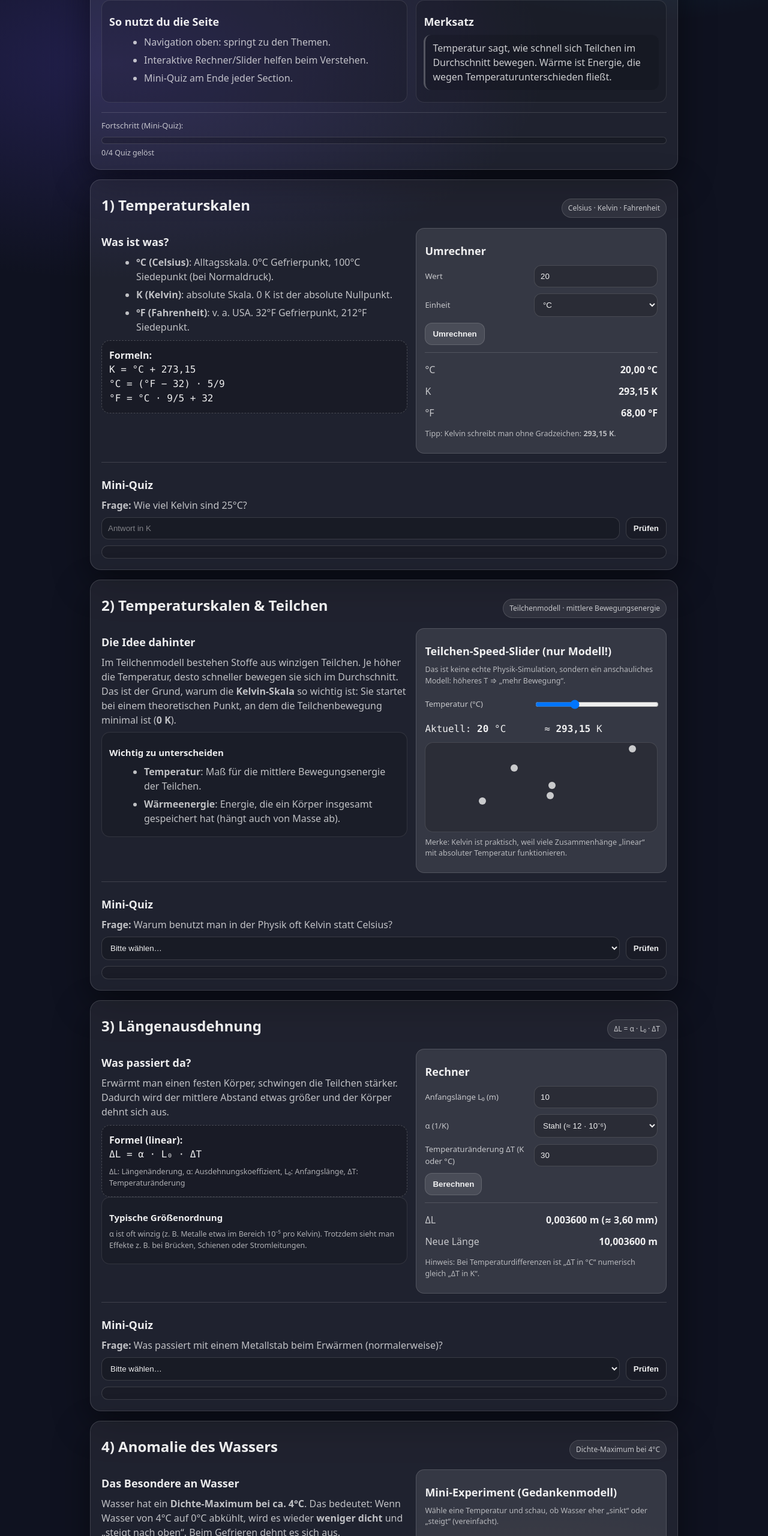
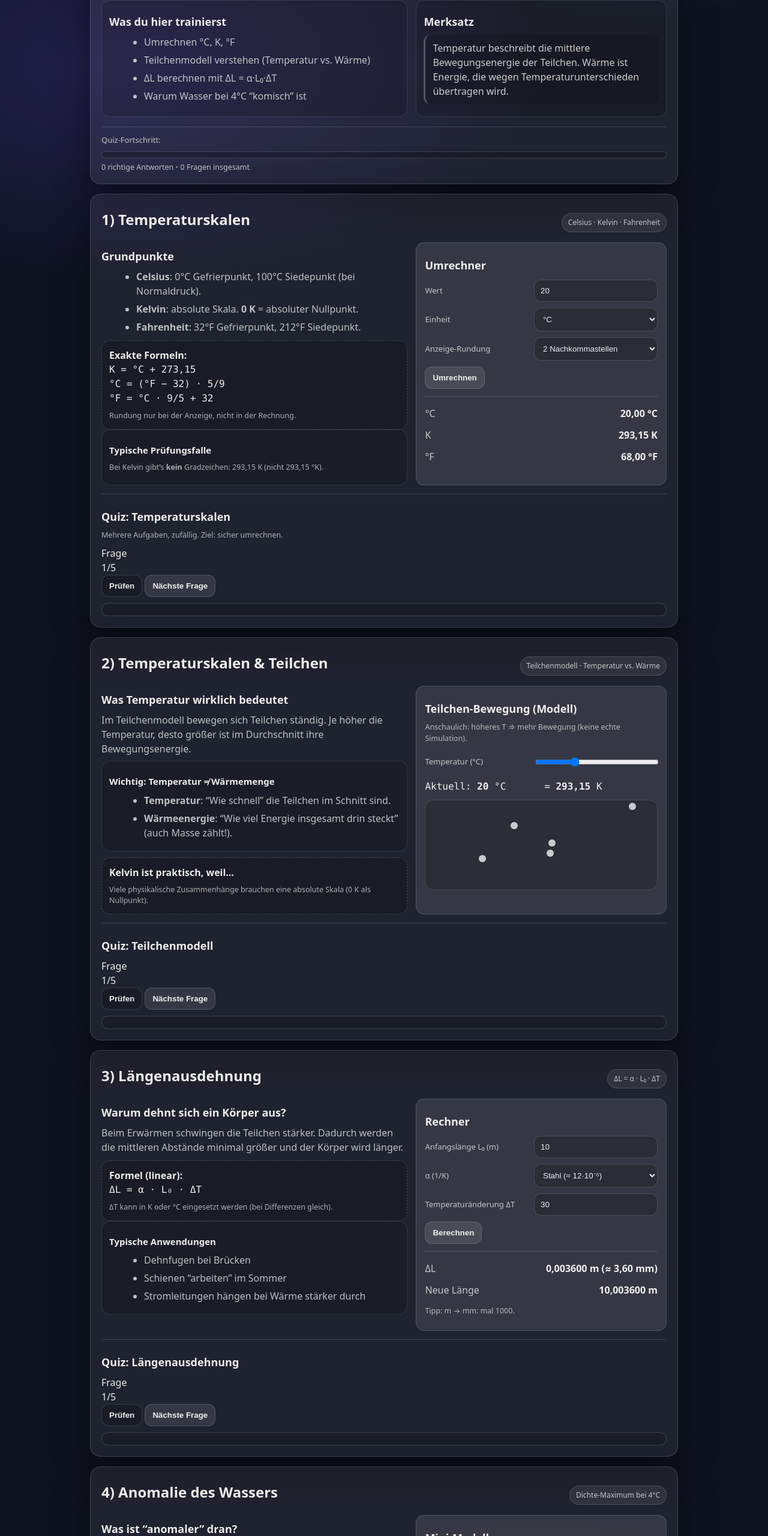
Before and after one commit to vincent93420/Physik.Lernseite, a plain HTML site: page index.html in a window 1280 px wide. Shown: the part 240-2800 px from the top of the page at 60% size. Drawn offline with Linux system fonts and the light colour scheme.

Commit message:
Update index.html

```diff
--- a/index.html
+++ b/index.html
@@ -25,7 +25,7 @@
       <a href="#skalen" class="nav-link">Temperaturskalen</a>
       <a href="#teilchen" class="nav-link">Skalen & Teilchen</a>
       <a href="#ausdehnung" class="nav-link">Längenausdehnung</a>
-      <a href="#wasser" class="nav-link">Anomalie des Wassers</a>
+      <a href="#wasser" class="nav-link">Anomalie Wasser</a>
     </nav>
   </header>
 
@@ -33,35 +33,40 @@
     <section id="home" class="card">
       <h1>Dein Lernbereich</h1>
       <p>
-        Hier kannst du die wichtigsten Ideen zu <strong>Temperatur</strong>, <strong>Teilchenmodell</strong>,
-        <strong>Ausdehnung</strong> und der <strong>Anomalie des Wassers</strong> wiederholen.
-        Alles läuft offline als HTML/CSS/JS.
+        Wiederholung zu <strong>Temperaturskalen</strong>, <strong>Teilchenmodell</strong>,
+        <strong>Längenausdehnung</strong> und der <strong>Anomalie des Wassers</strong>.
+        Offline nutzbar als HTML/CSS/JS.
       </p>
 
       <div class="grid2">
         <div class="mini">
-          <h3>So nutzt du die Seite</h3>
+          <h3>Was du hier trainierst</h3>
           <ul>
-            <li>Navigation oben: springt zu den Themen.</li>
-            <li>Interaktive Rechner/Slider helfen beim Verstehen.</li>
-            <li>Mini-Quiz am Ende jeder Section.</li>
+            <li>Umrechnen °C, K, °F</li>
+            <li>Teilchenmodell verstehen (Temperatur vs. Wärme)</li>
+            <li>ΔL berechnen mit ΔL = α·L₀·ΔT</li>
+            <li>Warum Wasser bei 4°C “komisch” ist</li>
           </ul>
         </div>
         <div class="mini">
           <h3>Merksatz</h3>
           <p class="quote">
-            Temperatur sagt, wie schnell sich Teilchen im Durchschnitt bewegen.
-            Wärme ist Energie, die wegen Temperaturunterschieden fließt.
+            Temperatur beschreibt die mittlere Bewegungsenergie der Teilchen.
+            Wärme ist Energie, die wegen Temperaturunterschieden übertragen wird.
           </p>
         </div>
       </div>
 
       <div class="progress-wrap">
-        <div class="progress-title">Fortschritt (Mini-Quiz):</div>
+        <div class="progress-title">Quiz-Fortschritt:</div>
         <div class="progress">
           <div class="progress-bar" id="progressBar" style="width:0%"></div>
         </div>
-        <div class="progress-meta"><span id="progressText">0</span>/4 Quiz gelöst</div>
+        <div class="progress-meta">
+          <span id="progressText">0</span> richtige Antworten
+          <span class="dotsep">•</span>
+          <span id="progressTotal">0</span> Fragen insgesamt
+        </div>
       </div>
     </section>
 
@@ -74,18 +79,24 @@
 
       <div class="grid2">
         <div>
-          <h3>Was ist was?</h3>
+          <h3>Grundpunkte</h3>
           <ul>
-            <li><strong>°C (Celsius)</strong>: Alltagsskala. 0°C Gefrierpunkt, 100°C Siedepunkt (bei Normaldruck).</li>
-            <li><strong>K (Kelvin)</strong>: absolute Skala. 0 K ist der absolute Nullpunkt.</li>
-            <li><strong>°F (Fahrenheit)</strong>: v. a. USA. 32°F Gefrierpunkt, 212°F Siedepunkt.</li>
+            <li><strong>Celsius</strong>: 0°C Gefrierpunkt, 100°C Siedepunkt (bei Normaldruck).</li>
+            <li><strong>Kelvin</strong>: absolute Skala. <strong>0 K</strong> = absoluter Nullpunkt.</li>
+            <li><strong>Fahrenheit</strong>: 32°F Gefrierpunkt, 212°F Siedepunkt.</li>
           </ul>
 
           <div class="formula">
-            <div><strong>Formeln:</strong></div>
+            <div><strong>Exakte Formeln:</strong></div>
             <div class="mono">K = °C + 273,15</div>
             <div class="mono">°C = (°F − 32) · 5/9</div>
             <div class="mono">°F = °C · 9/5 + 32</div>
+            <div class="hint">Rundung nur bei der Anzeige, nicht in der Rechnung.</div>
+          </div>
+
+          <div class="mini">
+            <h4>Typische Prüfungsfalle</h4>
+            <p class="hint">Bei Kelvin gibt’s <strong>kein</strong> Gradzeichen: 293,15 K (nicht 293,15 °K).</p>
           </div>
         </div>
 
@@ -93,7 +104,7 @@
           <h3>Umrechner</h3>
           <div class="row">
             <label for="tValue">Wert</label>
-            <input id="tValue" type="number" value="20" step="0.1" />
+            <input id="tValue" type="number" value="20" step="0.01" />
           </div>
           <div class="row">
             <label for="tUnit">Einheit</label>
@@ -104,6 +115,16 @@
             </select>
           </div>
 
+          <div class="row">
+            <label for="decimals">Anzeige-Rundung</label>
+            <select id="decimals">
+              <option value="0">0 Nachkommastellen</option>
+              <option value="1">1 Nachkommastelle</option>
+              <option value="2" selected>2 Nachkommastellen</option>
+              <option value="3">3 Nachkommastellen</option>
+            </select>
+          </div>
+
           <button class="btn" id="convertBtn">Umrechnen</button>
 
           <div class="results" aria-live="polite">
@@ -111,54 +132,67 @@
             <div class="result-line"><span>K</span><strong id="outK">–</strong></div>
             <div class="result-line"><span>°F</span><strong id="outF">–</strong></div>
           </div>
-
-          <p class="hint">Tipp: Kelvin schreibt man ohne Gradzeichen: <strong>293,15 K</strong>.</p>
         </div>
       </div>
 
-      <div class="quiz">
-        <h3>Mini-Quiz</h3>
-        <p><strong>Frage:</strong> Wie viel Kelvin sind 25°C?</p>
-        <div class="quiz-row">
-          <input id="q1" type="number" placeholder="Antwort in K" step="0.01" />
-          <button class="btn secondary" data-quiz="1">Prüfen</button>
+      <div class="quiz" data-quizblock="skalen">
+        <h3>Quiz: Temperaturskalen</h3>
+        <p class="hint">Mehrere Aufgaben, zufällig. Ziel: sicher umrechnen.</p>
+
+        <div class="quizbox">
+          <div class="quiz-top">
+            <div class="quiz-title" id="qTitle-skalen">Frage</div>
+            <div class="quiz-meta"><span id="qIdx-skalen">1</span>/<span id="qMax-skalen">5</span></div>
+          </div>
+
+          <div class="quiz-question" id="qText-skalen"></div>
+
+          <div class="quiz-input" id="qInput-skalen"></div>
+
+          <div class="quiz-actions">
+            <button class="btn secondary" id="qCheck-skalen">Prüfen</button>
+            <button class="btn" id="qNext-skalen" disabled>Nächste Frage</button>
+          </div>
+
+          <div class="feedback" id="qFb-skalen"></div>
         </div>
-        <div class="feedback" id="fb1"></div>
       </div>
     </section>
 
-    <!-- TEMPERATURSKALEN & TEILCHEN -->
+    <!-- TEILCHEN -->
     <section id="teilchen" class="card">
       <div class="section-head">
         <h2>2) Temperaturskalen & Teilchen</h2>
-        <span class="pill">Teilchenmodell · mittlere Bewegungsenergie</span>
+        <span class="pill">Teilchenmodell · Temperatur vs. Wärme</span>
       </div>
 
       <div class="grid2">
         <div>
-          <h3>Die Idee dahinter</h3>
+          <h3>Was Temperatur wirklich bedeutet</h3>
           <p>
-            Im Teilchenmodell bestehen Stoffe aus winzigen Teilchen. Je höher die Temperatur,
-            desto schneller bewegen sie sich im Durchschnitt. Das ist der Grund, warum die
-            <strong>Kelvin-Skala</strong> so wichtig ist: Sie startet bei einem theoretischen Punkt,
-            an dem die Teilchenbewegung minimal ist (<strong>0 K</strong>).
+            Im Teilchenmodell bewegen sich Teilchen ständig. Je höher die Temperatur,
+            desto größer ist im Durchschnitt ihre Bewegungsenergie.
           </p>
 
           <div class="mini">
-            <h4>Wichtig zu unterscheiden</h4>
+            <h4>Wichtig: Temperatur ≠ Wärmemenge</h4>
             <ul>
-              <li><strong>Temperatur</strong>: Maß für die mittlere Bewegungsenergie der Teilchen.</li>
-              <li><strong>Wärmeenergie</strong>: Energie, die ein Körper insgesamt gespeichert hat (hängt auch von Masse ab).</li>
+              <li><strong>Temperatur</strong>: “Wie schnell” die Teilchen im Schnitt sind.</li>
+              <li><strong>Wärmeenergie</strong>: “Wie viel Energie insgesamt drin steckt” (auch Masse zählt!).</li>
             </ul>
+          </div>
+
+          <div class="formula">
+            <div><strong>Kelvin ist praktisch, weil…</strong></div>
+            <div class="hint">
+              Viele physikalische Zusammenhänge brauchen eine absolute Skala (0 K als Nullpunkt).
+            </div>
           </div>
         </div>
 
         <div class="panel">
-          <h3>Teilchen-Speed-Slider (nur Modell!)</h3>
-          <p class="hint">
-            Das ist keine echte Physik-Simulation, sondern ein anschauliches Modell:
-            höheres T ⇒ „mehr Bewegung“.
-          </p>
+          <h3>Teilchen-Bewegung (Modell)</h3>
+          <p class="hint">Anschaulich: höheres T ⇒ mehr Bewegung (keine echte Simulation).</p>
 
           <div class="row">
             <label for="tempSlider">Temperatur (°C)</label>
@@ -166,7 +200,7 @@
           </div>
           <div class="row compact">
             <div class="mono">Aktuell: <strong id="tempLabel">20</strong> °C</div>
-            <div class="mono">≈ <strong id="kelvinLabel">293,15</strong> K</div>
+            <div class="mono">= <strong id="kelvinLabel">293,15</strong> K</div>
           </div>
 
           <div class="motion-box" aria-hidden="true">
@@ -176,30 +210,28 @@
             <div class="dot" id="dot4"></div>
             <div class="dot" id="dot5"></div>
           </div>
-
-          <p class="hint">
-            Merke: Kelvin ist praktisch, weil viele Zusammenhänge „linear“ mit absoluter Temperatur funktionieren.
-          </p>
         </div>
       </div>
 
-      <div class="quiz">
-        <h3>Mini-Quiz</h3>
-        <p><strong>Frage:</strong> Warum benutzt man in der Physik oft Kelvin statt Celsius?</p>
-        <div class="quiz-row">
-          <select id="q2">
-            <option value="">Bitte wählen…</option>
-            <option value="a">Weil Kelvin bei 0°C startet.</option>
-            <option value="b">Weil Kelvin eine absolute Skala ist (0 K = absoluter Nullpunkt).</option>
-            <option value="c">Weil Kelvin nur für Wetter verwendet wird.</option>
-          </select>
-          <button class="btn secondary" data-quiz="2">Prüfen</button>
+      <div class="quiz" data-quizblock="teilchen">
+        <h3>Quiz: Teilchenmodell</h3>
+        <div class="quizbox">
+          <div class="quiz-top">
+            <div class="quiz-title" id="qTitle-teilchen">Frage</div>
+            <div class="quiz-meta"><span id="qIdx-teilchen">1</span>/<span id="qMax-teilchen">5</span></div>
+          </div>
+          <div class="quiz-question" id="qText-teilchen"></div>
+          <div class="quiz-input" id="qInput-teilchen"></div>
+          <div class="quiz-actions">
+            <button class="btn secondary" id="qCheck-teilchen">Prüfen</button>
+            <button class="btn" id="qNext-teilchen" disabled>Nächste Frage</button>
+          </div>
+          <div class="feedback" id="qFb-teilchen"></div>
         </div>
-        <div class="feedback" id="fb2"></div>
       </div>
     </section>
 
-    <!-- LÄNGENAUSDEHNUNG -->
+    <!-- AUSDEHNUNG -->
     <section id="ausdehnung" class="card">
       <div class="section-head">
         <h2>3) Längenausdehnung</h2>
@@ -208,26 +240,25 @@
 
       <div class="grid2">
         <div>
-          <h3>Was passiert da?</h3>
+          <h3>Warum dehnt sich ein Körper aus?</h3>
           <p>
-            Erwärmt man einen festen Körper, schwingen die Teilchen stärker. Dadurch wird
-            der mittlere Abstand etwas größer und der Körper dehnt sich aus.
+            Beim Erwärmen schwingen die Teilchen stärker. Dadurch werden die mittleren Abstände minimal größer
+            und der Körper wird länger.
           </p>
 
           <div class="formula">
             <div><strong>Formel (linear):</strong></div>
             <div class="mono">ΔL = α · L₀ · ΔT</div>
-            <div class="hint">
-              ΔL: Längenänderung, α: Ausdehnungskoeffizient, L₀: Anfangslänge, ΔT: Temperaturänderung
-            </div>
+            <div class="hint">ΔT kann in K oder °C eingesetzt werden (bei Differenzen gleich).</div>
           </div>
 
           <div class="mini">
-            <h4>Typische Größenordnung</h4>
-            <p class="hint">
-              α ist oft winzig (z. B. Metalle etwa im Bereich 10⁻⁵ pro Kelvin). Trotzdem sieht man
-              Effekte z. B. bei Brücken, Schienen oder Stromleitungen.
-            </p>
+            <h4>Typische Anwendungen</h4>
+            <ul>
+              <li>Dehnfugen bei Brücken</li>
+              <li>Schienen “arbeiten” im Sommer</li>
+              <li>Stromleitungen hängen bei Wärme stärker durch</li>
+            </ul>
           </div>
         </div>
 
@@ -242,9 +273,9 @@
           <div class="row">
             <label for="alpha">α (1/K)</label>
             <select id="alpha">
-              <option value="0.000012">Stahl (≈ 12 · 10⁻⁶)</option>
-              <option value="0.000017">Aluminium (≈ 17 · 10⁻⁶)</option>
-              <option value="0.000023">Kupfer (≈ 23 · 10⁻⁶)</option>
+              <option value="0.000012">Stahl (≈ 12·10⁻⁶)</option>
+              <option value="0.000017">Aluminium (≈ 17·10⁻⁶)</option>
+              <option value="0.000023">Kupfer (≈ 23·10⁻⁶)</option>
               <option value="custom">Eigenwert…</option>
             </select>
           </div>
@@ -255,7 +286,7 @@
           </div>
 
           <div class="row">
-            <label for="dT">Temperaturänderung ΔT (K oder °C)</label>
+            <label for="dT">Temperaturänderung ΔT</label>
             <input id="dT" type="number" value="30" step="0.1" />
           </div>
 
@@ -266,29 +297,29 @@
             <div class="result-line"><span>Neue Länge</span><strong id="outLNew">–</strong></div>
           </div>
 
-          <p class="hint">
-            Hinweis: Bei Temperaturdifferenzen ist „ΔT in °C“ numerisch gleich „ΔT in K“.
-          </p>
+          <p class="hint">Tipp: m → mm: mal 1000.</p>
         </div>
       </div>
 
-      <div class="quiz">
-        <h3>Mini-Quiz</h3>
-        <p><strong>Frage:</strong> Was passiert mit einem Metallstab beim Erwärmen (normalerweise)?</p>
-        <div class="quiz-row">
-          <select id="q3">
-            <option value="">Bitte wählen…</option>
-            <option value="a">Er wird kürzer.</option>
-            <option value="b">Er bleibt exakt gleich lang.</option>
-            <option value="c">Er wird länger.</option>
-          </select>
-          <button class="btn secondary" data-quiz="3">Prüfen</button>
+      <div class="quiz" data-quizblock="ausdehnung">
+        <h3>Quiz: Längenausdehnung</h3>
+        <div class="quizbox">
+          <div class="quiz-top">
+            <div class="quiz-title" id="qTitle-ausdehnung">Frage</div>
+            <div class="quiz-meta"><span id="qIdx-ausdehnung">1</span>/<span id="qMax-ausdehnung">5</span></div>
+          </div>
+          <div class="quiz-question" id="qText-ausdehnung"></div>
+          <div class="quiz-input" id="qInput-ausdehnung"></div>
+          <div class="quiz-actions">
+            <button class="btn secondary" id="qCheck-ausdehnung">Prüfen</button>
+            <button class="btn" id="qNext-ausdehnung" disabled>Nächste Frage</button>
+          </div>
+          <div class="feedback" id="qFb-ausdehnung"></div>
         </div>
-        <div class="feedback" id="fb3"></div>
       </div>
     </section>
 
-    <!-- ANOMALIE DES WASSERS -->
+    <!-- WASSER -->
     <section id="wasser" class="card">
       <div class="section-head">
         <h2>4) Anomalie des Wassers</h2>
@@ -297,26 +328,26 @@
 
       <div class="grid2">
         <div>
-          <h3>Das Besondere an Wasser</h3>
+          <h3>Was ist “anomaler” dran?</h3>
           <p>
-            Wasser hat ein <strong>Dichte-Maximum bei ca. 4°C</strong>. Das bedeutet:
-            Wenn Wasser von 4°C auf 0°C abkühlt, wird es wieder <strong>weniger dicht</strong>
-            und „steigt nach oben“. Beim Gefrieren dehnt es sich aus.
+            Wasser hat bei ca. <strong>4°C die höchste Dichte</strong>.
+            Kühlt Wasser von 4°C auf 0°C ab, wird es wieder <strong>weniger dicht</strong> und steigt nach oben.
+            Eis ist noch weniger dicht und schwimmt.
           </p>
 
           <div class="mini">
-            <h4>Warum ist das wichtig?</h4>
+            <h4>Warum hilft das der Natur?</h4>
             <ul>
-              <li>Seen frieren von oben zu, unten bleibt es oft bei ~4°C flüssig.</li>
-              <li>Fische können im Winter überleben.</li>
-              <li>Frost kann Steine sprengen (Wasser dehnt sich beim Gefrieren aus).</li>
+              <li>Seen frieren von oben zu, unten bleibt es flüssig (~4°C).</li>
+              <li>Tiere können im Winter überleben.</li>
+              <li>Frost sprengt Gestein: Wasser dehnt sich beim Gefrieren aus.</li>
             </ul>
           </div>
         </div>
 
         <div class="panel">
-          <h3>Mini-Experiment (Gedankenmodell)</h3>
-          <p class="hint">Wähle eine Temperatur und schau, ob Wasser eher „sinkt“ oder „steigt“ (vereinfacht).</p>
+          <h3>Mini-Modell</h3>
+          <p class="hint">Vereinfacht: zeigt nur “steigt/sinkt”-Tendenz.</p>
 
           <div class="row">
             <label for="waterTemp">Temperatur (°C)</label>
@@ -332,27 +363,30 @@
             <div class="lake-layer warm" id="layerWarm">wärmer</div>
             <div class="lake-fish">🐟</div>
           </div>
-
-          <p class="hint">
-            Real ist es komplizierter (Strömungen, Salz, Wind), aber die Grundidee passt für Schule.
-          </p>
         </div>
       </div>
 
-      <div class="quiz">
-        <h3>Mini-Quiz</h3>
-        <p><strong>Frage:</strong> Bei welcher Temperatur hat Wasser die höchste Dichte?</p>
-        <div class="quiz-row">
-          <input id="q4" type="number" placeholder="Antwort in °C" step="0.1" />
-          <button class="btn secondary" data-quiz="4">Prüfen</button>
+      <div class="quiz" data-quizblock="wasser">
+        <h3>Quiz: Anomalie des Wassers</h3>
+        <div class="quizbox">
+          <div class="quiz-top">
+            <div class="quiz-title" id="qTitle-wasser">Frage</div>
+            <div class="quiz-meta"><span id="qIdx-wasser">1</span>/<span id="qMax-wasser">5</span></div>
+          </div>
+          <div class="quiz-question" id="qText-wasser"></div>
+          <div class="quiz-input" id="qInput-wasser"></div>
+          <div class="quiz-actions">
+            <button class="btn secondary" id="qCheck-wasser">Prüfen</button>
+            <button class="btn" id="qNext-wasser" disabled>Nächste Frage</button>
+          </div>
+          <div class="feedback" id="qFb-wasser"></div>
         </div>
-        <div class="feedback" id="fb4"></div>
       </div>
     </section>
 
     <footer class="footer">
       <div class="footer-inner">
-        <span class="mono">©</span> Lernwebsite · HTML/CSS/JS · Offline nutzbar
+        <span class="mono">©</span> Lernwebsite · HTML/CSS/JS
         <span class="dotsep">•</span>
         <button class="linklike" id="resetBtn" type="button">Quiz-Fortschritt zurücksetzen</button>
       </div>
```
